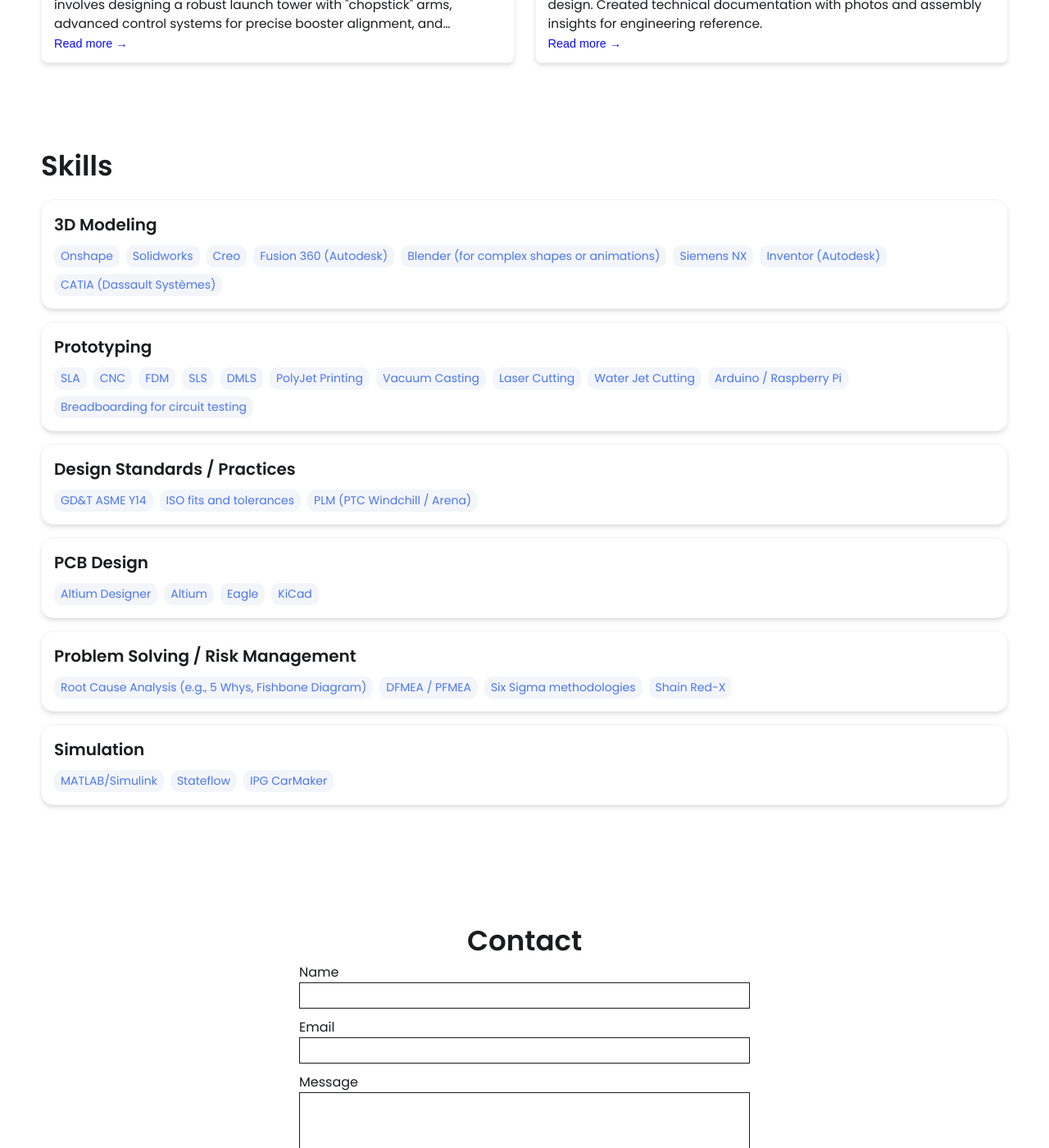
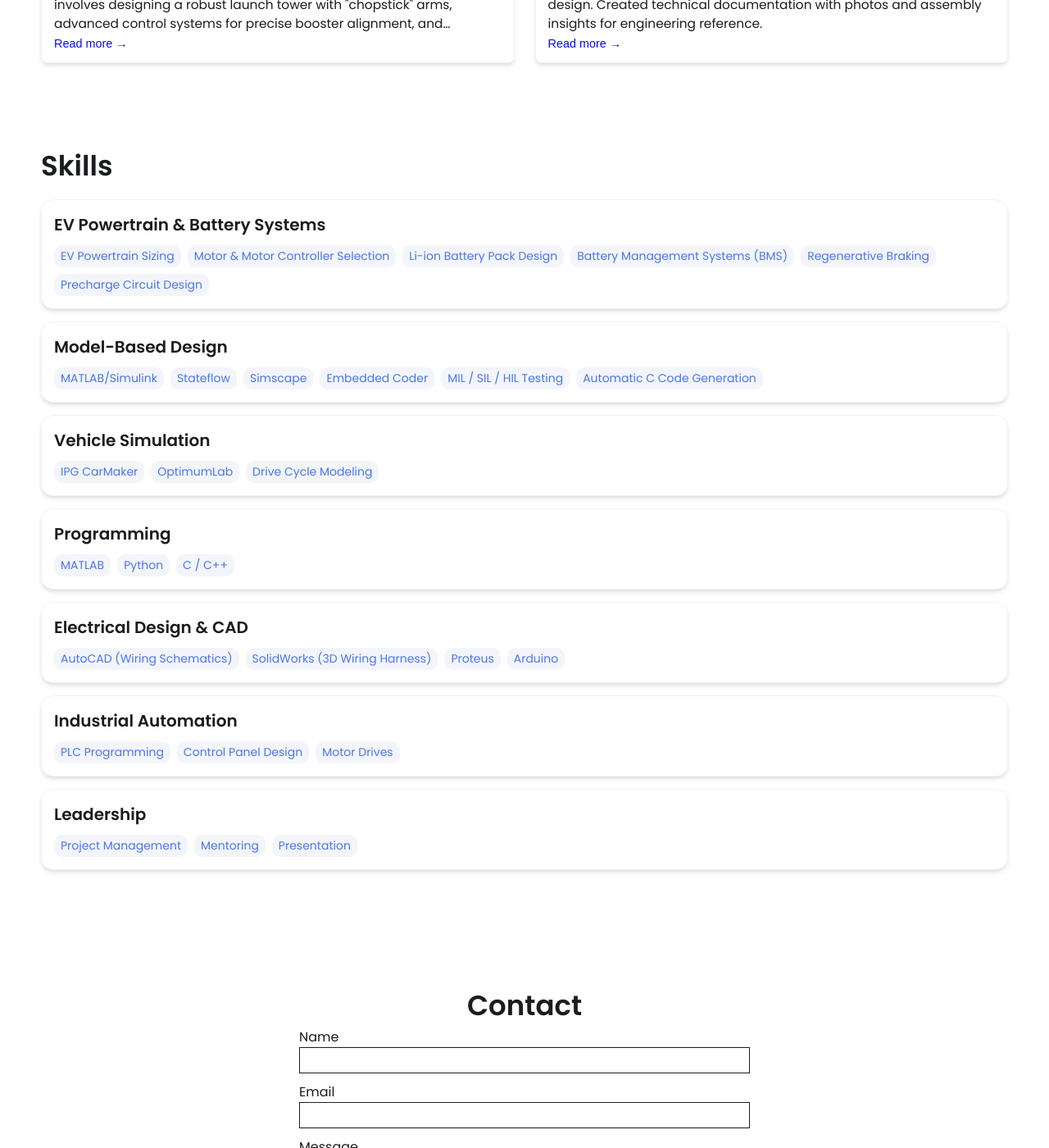
Before and after one commit to M-ABDELRAZEK/M-ABDELRAZEK.github.io, a Jekyll site: the page built from index.html, in a window 1280 px wide and 1400 px high, scrolled down 1449 px. Shown: the whole window at 82% size. Built offline with Jekyll 4.4.1, drawn with Linux system fonts in a browser that asks for light colours.

Commit message:
Replace template skills with EV, MBD and electrical design skills
Co-Authored-By: Claude Sonnet 5.5 <noreply@anthropic.com>
Claude-Session: https://claude.ai/code/session_01AywDAzD3Xs5KmxWsiftX16

```diff
--- a/_config.yml
+++ b/_config.yml
@@ -44,51 +44,48 @@ external-links:    # input only your own url slug. The icons with missing entrie
 
 # Skills Section - Add the list of your Skills by categories/tools. The indentation for each level needs to be precise.
 skills:
-  - category: 3D Modeling
+  - category: EV Powertrain & Battery Systems
     tools:
-    - Onshape
-    - Solidworks
-    - Creo
-    - Fusion 360 (Autodesk)
-    - Blender (for complex shapes or animations)
-    - Siemens NX
-    - Inventor (Autodesk)
-    - CATIA (Dassault Systèmes)
-  - category: Prototyping
-    tools:
-    - SLA
-    - CNC
-    - FDM
-    - SLS
-    - DMLS
-    - PolyJet Printing
-    - Vacuum Casting
-    - Laser Cutting
-    - Water Jet Cutting
-    - Arduino / Raspberry Pi
-    - Breadboarding for circuit testing
-  - category: Design Standards / Practices
-    tools:
-    - GD&T ASME Y14
-    - ISO fits and tolerances
-    - PLM (PTC Windchill / Arena)
-  - category: PCB Design
-    tools:
-    - Altium Designer
-    - Altium
-    - Eagle
-    - KiCad
-  - category: Problem Solving / Risk Management
-    tools:
-    - Root Cause Analysis (e.g., 5 Whys, Fishbone Diagram)
-    - DFMEA / PFMEA
-    - Six Sigma methodologies
-    - Shain Red-X
-  - category: Simulation
+    - EV Powertrain Sizing
+    - Motor & Motor Controller Selection
+    - Li-ion Battery Pack Design
+    - Battery Management Systems (BMS)
+    - Regenerative Braking
+    - Precharge Circuit Design
+  - category: Model-Based Design
     tools:
     - MATLAB/Simulink
     - Stateflow
+    - Simscape
+    - Embedded Coder
+    - MIL / SIL / HIL Testing
+    - Automatic C Code Generation
+  - category: Vehicle Simulation
+    tools:
     - IPG CarMaker
+    - OptimumLab
+    - Drive Cycle Modeling
+  - category: Programming
+    tools:
+    - MATLAB
+    - Python
+    - C / C++
+  - category: Electrical Design & CAD
+    tools:
+    - AutoCAD (Wiring Schematics)
+    - SolidWorks (3D Wiring Harness)
+    - Proteus
+    - Arduino
+  - category: Industrial Automation
+    tools:
+    - PLC Programming
+    - Control Panel Design
+    - Motor Drives
+  - category: Leadership
+    tools:
+    - Project Management
+    - Mentoring
+    - Presentation
 
 # Contact Form Setup. Setup an account and copy over the key. When someone fills out the form, it will be received in your email.
 formspree-key:   https://formspree.io/f/{8-digit key}
```
